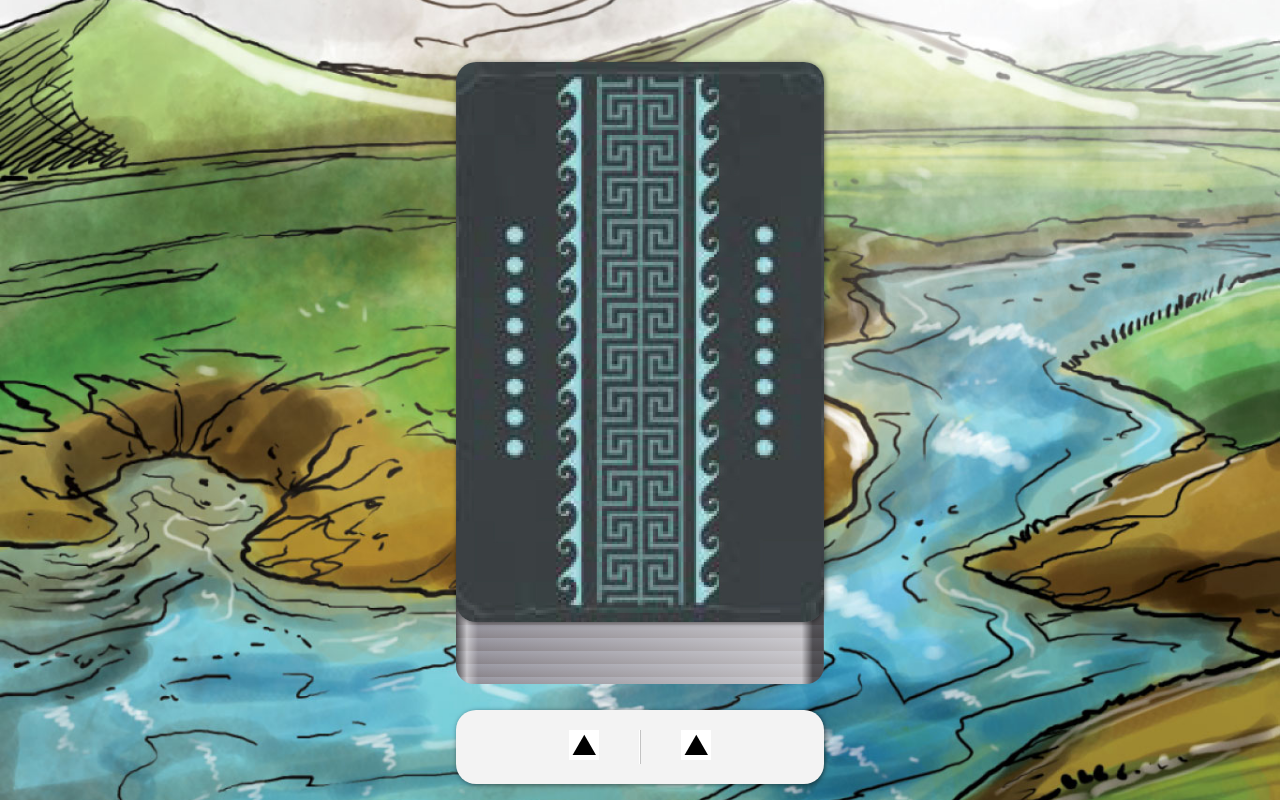
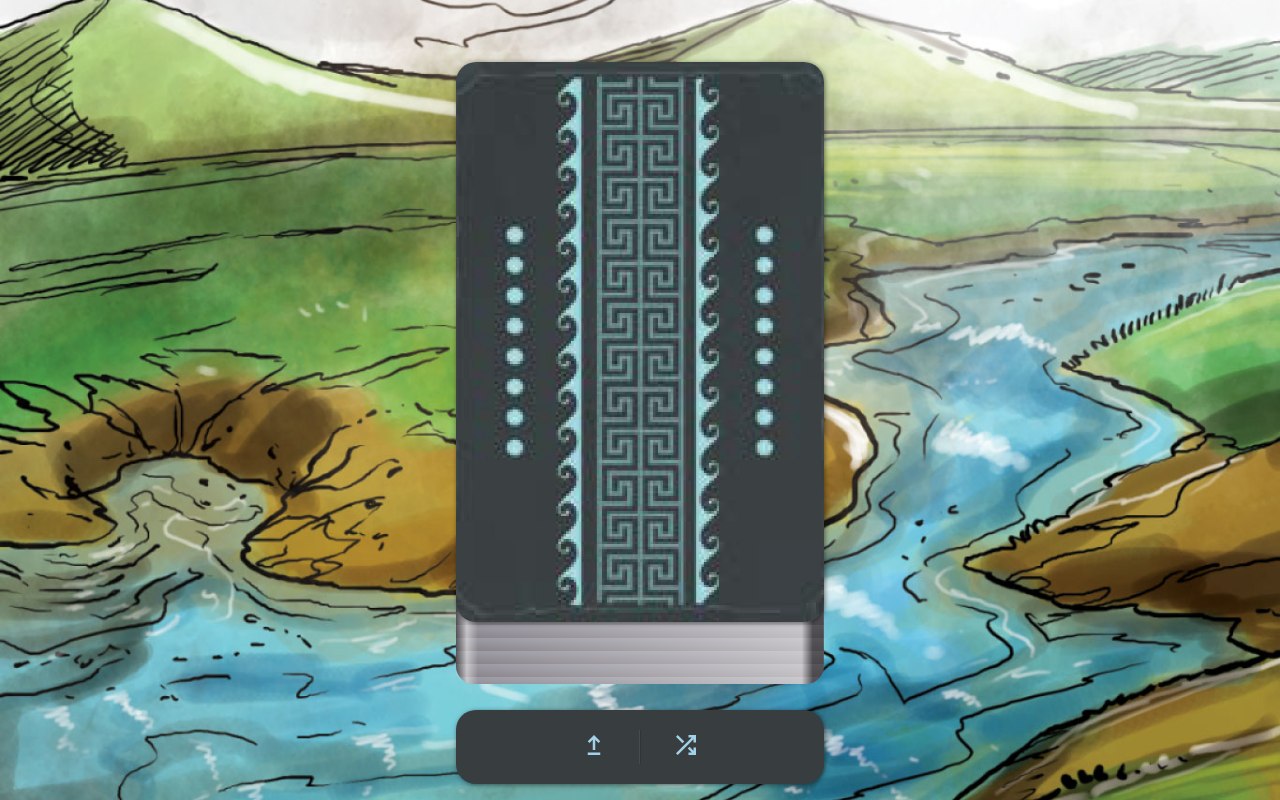
Before and after one commit to ChinoZanotti/imperium-nation-randomizer, a React (Vite) app: page / in a window 1280 px wide. Built offline with nearby package versions, Linux system fonts and the light colour scheme.

Commit message:
Finish styling for navbar

```diff
--- a/src/Navbar.css
+++ b/src/Navbar.css
@@ -6,7 +6,7 @@
 
 .nav-bottom ul {
 	width: 100%;
-	background-color: #f3f3f3;
+	background-color: #383d40;
 	display: flex;
 	gap: 30px;
 	list-style: none;
@@ -18,9 +18,10 @@
 
 .nav-bottom ul svg {
 	height: 30px;
+	fill: #a2d2e7;
 }
 
 .nav-divider {
-	border-left: 1px solid #fff;
-	border-right: 1px solid rgba(0, 0, 0, 0.2);
+	border-left: 1px solid #ffffff12;
+	border-right: 1px solid rgba(0, 0, 0, 0.118);
 }
--- a/src/Navbar.jsx
+++ b/src/Navbar.jsx
@@ -8,20 +8,14 @@ function Navbar() {
             <li>
               <a href='#' id='drawBtn' className='icon-link'>
                 <svg
-                  width="50"
-                  height="50"
-                  viewBox="0 0 50 50"
-                  fill="none"
-                  xmlns="http://www.w3.org/2000/svg">
-                  <rect
-                    width="50"
-                    height="50"
-                    fill="white"
-                  />
+                  xmlns="http://www.w3.org/2000/svg"
+                  height="30px"
+                  viewBox="0 -960 960 960"
+                  width="30px"
+                  fill="#e3e3e3">
                   <path
-                    d="M25.4856 8L44.9711 41.75H6L25.4856 8Z"
-                    fill="black"
-                  />
+                    d="M280-160v-80h400v80H280Zm160-160v-327L336-544l-56-56 200-200
+                    200 200-56 56-104-103v327h-80Z"/>
                 </svg>
               </a>
             </li>
@@ -29,20 +23,12 @@ function Navbar() {
             <li>
               <a href='#' id='shuffleResetBtn'>
                 <svg
-                  width="50"
-                  height="50"
-                  viewBox="0 0 50 50"
-                  fill="none"
-                  xmlns="http://www.w3.org/2000/svg">
-                  <rect
-                    width="50"
-                    height="50"
-                    fill="white"
-                  />
-                  <path
-                    d="M25.4856 8L44.9711 41.75H6L25.4856 8Z"
-                    fill="black"
-                  />
+                  xmlns="http://www.w3.org/2000/svg"
+                  height="30px"
+                  viewBox="0 -960 960 960"
+                  width="30px"
+                  fill="#e3e3e3">
+                  <path d="M560-160v-80h104L537-367l57-57 126 126v-102h80v240H560Zm-344 0-56-56 504-504H560v-80h240v240h-80v-104L216-160Zm151-377L160-744l56-56 207 207-56 56Z"/>
                 </svg>
               </a>
             </li>
```
